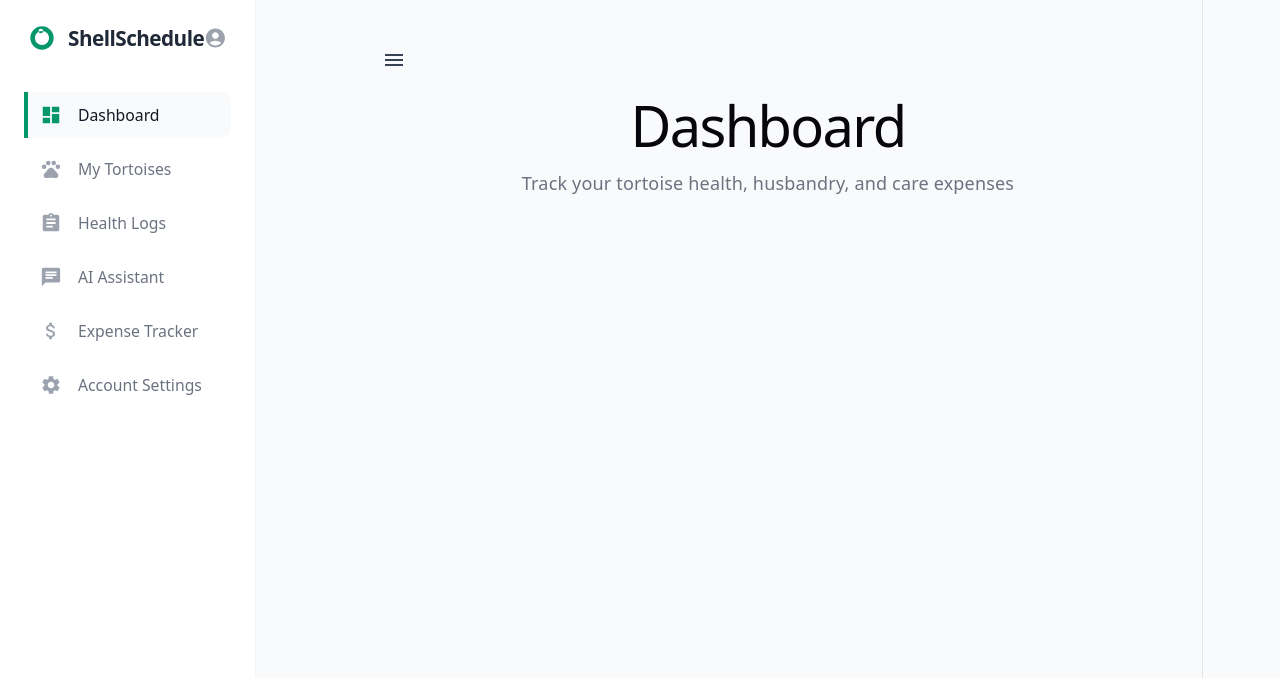
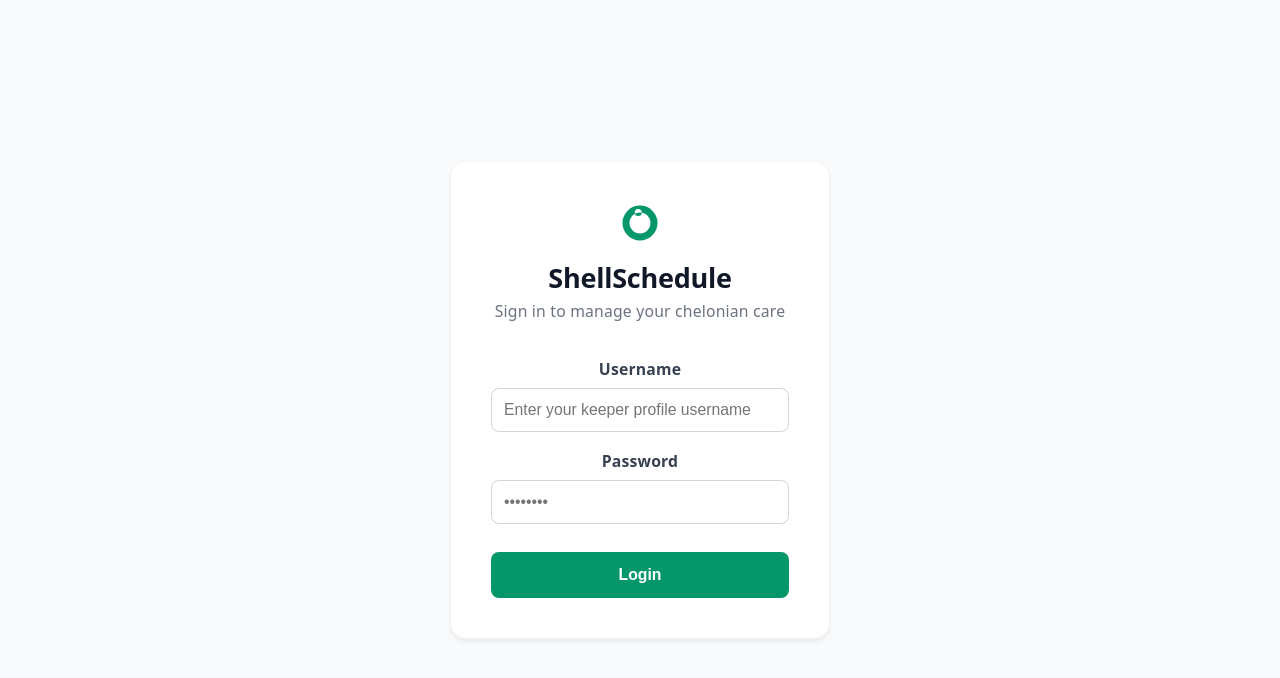
Before and after one commit to Bferg2002/PassionProject, a React app in the folder Frontend/: page / in a window 1280 px wide. Shown: the top 678 px of the page. Built offline with nearby package versions, Linux system fonts and the light colour scheme; the HTML template or start-up script is replaced by a standard one.

Commit message:
Added tortoise icon to navabar

```diff
--- a/Frontend/package.json
+++ b/Frontend/package.json
@@ -10,6 +10,8 @@
     "preview": "vite preview"
   },
   "dependencies": {
+    "@mdi/js": "^7.4.47",
+    "@mdi/react": "^1.6.1",
     "react": "^19.2.6",
     "react-dom": "^19.2.6",
     "react-icons": "^5.6.0"
--- a/Frontend/src/App.jsx
+++ b/Frontend/src/App.jsx
@@ -1,16 +1,24 @@
+// src/App.jsx
 import React, { useState } from 'react';
 import Nav from './components/Nav';
+import Login from './components/Login';
 import './App.css';
 import { MdMenu } from 'react-icons/md';
 
 function App() {
-  // 1. Manage menu open/close visibility state
+  const [isLoggedIn, setIsLoggedIn] = useState(false);
   const [isOpen, setIsOpen] = useState(true);
-
-  // 2. Manage which tab page is currently active view
   const [activeTab, setActiveTab] = useState('Dashboard');
 
-  // Toggles the sidebar view state
+  function handleLoginTrigger() {
+    setIsLoggedIn(true);
+  }
+
+  function handleLogoutTrigger() {
+    setIsLoggedIn(false);
+    setActiveTab('Dashboard'); // Clear the view focus state back to default
+  }
+
   function handleToggleMenu() {
     if (isOpen === true) {
       setIsOpen(false);
@@ -19,29 +27,35 @@ function App() {
     }
   }
 
-  // Updates the active tab screen state when clicked from the Nav list
   function handlePageSelection(pageName) {
     setActiveTab(pageName);
   }
 
-  // Handle dynamic sidebar frame tracking shifting classes
   let wrapperClassNames = "main-layout-wrapper";
   if (isOpen === true) {
     wrapperClassNames = "main-layout-wrapper shifted";
   }
 
+  if (isLoggedIn === false) {
+    return <Login onSuccessfulLogin={handleLoginTrigger} />;
+  }
+
   return (
     <div className={wrapperClassNames}>
 
-      {/* We pass state managers into our Nav layer component */}
+      {/* CRITICAL REFACTOR: We add onUserLogout property mapping here.
+        This grants Nav.jsx explicit permission to execute handleLogoutTrigger.
+      */}
       <Nav
         isMenuOpen={isOpen}
         currentPage={activeTab}
         onPageChange={handlePageSelection}
+        onUserLogout={handleLogoutTrigger}
       />
 
       <main className="content-inner-padding">
 
+        {/* Cleaned layout: The top row now only holds our hamburger control toggle */}
         <button className="menu-toggle-icon-btn" onClick={handleToggleMenu}>
           <MdMenu size={24} />
         </button>
--- /dev/null
+++ b/Frontend/src/components/Login.css
@@ -0,0 +1,91 @@
+/* src/components/Login.css */
+
+.login-screen-container {
+  width: 100vw;
+  height: 100vh;
+  background-color: #f9fafb;
+  display: flex;
+  justify-content: center;
+  align-items: center;
+  position: fixed;
+  top: 0;
+  left: 0;
+  z-index: 999; /* Forces the login panel to cover the sidebar and main views completely */
+  font-family: system-ui, -apple-system, sans-serif;
+}
+
+.login-card {
+  background-color: #ffffff;
+  padding: 40px;
+  border-radius: 16px;
+  box-shadow: 0 4px 6px -1px rgba(0, 0, 0, 0.05), 0 2px 4px -1px rgba(0, 0, 0, 0.03);
+  border: 1px solid #f3f4f6;
+  width: 100%;
+  max-width: 380px;
+  box-sizing: border-box;
+}
+
+.login-header-group {
+  text-align: center;
+  margin-bottom: 32px;
+}
+
+.login-logo-title {
+  font-size: 1.5rem;
+  font-weight: 700;
+  color: #111827;
+  margin-top: 12px;
+  margin-bottom: 4px;
+}
+
+.login-subtitle {
+  color: #6b7280;
+  font-size: 0.875rem;
+}
+
+.login-form-group {
+  display: flex;
+  flex-direction: column;
+  gap: 16px;
+}
+
+.login-input-label {
+  font-size: 0.875rem;
+  font-weight: 600;
+  color: #374151;
+  margin-bottom: 6px;
+  display: block;
+}
+
+.login-input-field {
+  width: 100%;
+  padding: 12px;
+  border: 1px solid #d1d5db;
+  border-radius: 8px;
+  font-size: 0.875rem;
+  box-sizing: border-box;
+  outline: none;
+  transition: border-color 0.2s;
+}
+
+.login-input-field:focus {
+  border-color: #059669; /* Emerald green focus ring */
+}
+
+.login-submit-btn {
+  width: 100%;
+  background-color: #059669; /* Emerald green button */
+  color: #ffffff;
+  border: none;
+  padding: 14px;
+  border-radius: 8px;
+  font-size: 0.875rem;
+  font-weight: 600;
+  cursor: pointer;
+  margin-top: 12px;
+  transition: background-color 0.2s;
+}
+
+.login-submit-btn:hover {
+  background-color: #047857;
+}
--- /dev/null
+++ b/Frontend/src/components/Login.jsx
@@ -0,0 +1,74 @@
+// src/components/Login.jsx
+import React, { useState } from 'react';
+import './Login.css';
+
+function Login({ onSuccessfulLogin }) {
+  // Explicit tracking states for our inputs
+  const [username, setUsername] = useState('');
+  const [password, setPassword] = useState('');
+
+  // This handles state management when typing inside input elements
+  function handleUsernameChange(event) {
+    setUsername(event.target.value);
+  }
+
+  function handlePasswordChange(event) {
+    setPassword(event.target.value);
+  }
+
+  // Prevents the browser from reloading the page and passes control back up to App.jsx
+  function handleSubmitForm(event) {
+    event.preventDefault();
+
+    // For V1 (frontend testing), clicking submit log in automatically
+    onSuccessfulLogin();
+  }
+
+  return (
+    <div className="login-screen-container">
+      <div className="login-card">
+
+        <div className="login-header-group">
+          <svg width="42" height="42" viewBox="0 0 24 24" fill="#059669">
+            <path d="M12 2a10 10 0 0 0-10 10c0 5.523 4.477 10 10 10s10-4.477 10-10A10 10 0 0 0 12 2zm1 4a2 2 0 1 1-4 0 2 2 0 0 1 4 0zm-1 12c-3.309 0-6-2.691-6-6s2.691-6 6-6 6 2.691 6 6-2.691 6-6 6z"/>
+          </svg>
+          <h2 className="login-logo-title">ShellSchedule</h2>
+          <p className="login-subtitle">Sign in to manage your chelonian care</p>
+        </div>
+
+        <form onSubmit={handleSubmitForm} className="login-form-group">
+          <div>
+            <label className="login-input-label">Username</label>
+            <input
+              type="text"
+              className="login-input-field"
+              placeholder="Enter your keeper profile username"
+              value={username}
+              onChange={handleUsernameChange}
+              required
+            />
+          </div>
+
+          <div>
+            <label className="login-input-label">Password</label>
+            <input
+              type="password"
+              className="login-input-field"
+              placeholder="••••••••"
+              value={password}
+              onChange={handlePasswordChange}
+              required
+            />
+          </div>
+
+          <button type="submit" className="login-submit-btn">
+            Login
+          </button>
+        </form>
+
+      </div>
+    </div>
+  );
+}
+
+export default Login;
--- a/Frontend/src/components/Nav.jsx
+++ b/Frontend/src/components/Nav.jsx
@@ -1,23 +1,36 @@
+// src/components/Nav.jsx
 import React from 'react';
 import './Nav.css';
 
+// 1. Import the specific path vector string from the mdi package
+import { mdiTortoise } from '@mdi/js';
+
+// 2. Import standard react-icons for your other menu buttons
 import {
   MdDashboard,
-  MdPets,
   MdAssignment,
   MdChat,
   MdAttachMoney,
   MdSettings,
-  MdAccountCircle
+  MdAccountCircle,
+  MdLogout
 } from 'react-icons/md';
 
-// We catch 'isMenuOpen', 'currentPage', and 'onPageChange' from App.jsx
-function Nav({ isMenuOpen, currentPage, onPageChange }) {
+function Nav({ isMenuOpen, currentPage, onPageChange, onUserLogout }) {
 
-  // We removed the 'active' property from here because App.jsx tracks it now
+  // 3. Set up the navigation items.
+  // We use a clean, native HTML <svg> box for My Tortoises and feed your
+  // mdiTortoise import variable right into a <path d={...} /> attribute.
   const navItems = [
     { name: 'Dashboard', icon: <MdDashboard size={22} /> },
-    { name: 'My Tortoises', icon: <MdPets size={22} /> },
+    {
+      name: 'My Tortoises',
+      icon: (
+        <svg width="22" height="22" viewBox="0 0 24 24" fill="currentColor">
+          <path d={mdiTortoise} />
+        </svg>
+      )
+    },
     { name: 'Health Logs', icon: <MdAssignment size={22} /> },
     { name: 'AI Assistant', icon: <MdChat size={22} /> },
     { name: 'Expense Tracker', icon: <MdAttachMoney size={22} /> },
@@ -31,6 +44,7 @@ function Nav({ isMenuOpen, currentPage, onPageChange }) {
 
   return (
     <aside className={sidebarClassNames}>
+
       <div>
         <div className="logo-section">
           <div className="logo-branding-left">
@@ -46,7 +60,6 @@ function Nav({ isMenuOpen, currentPage, onPageChange }) {
           {navItems.map(function(item, index) {
             let finalClassNames = "nav-item-btn";
 
-            // If this item's name matches the 'currentPage' state in App.jsx, highlight it!
             if (item.name === currentPage) {
               finalClassNames = "nav-item-btn active";
             }
@@ -56,7 +69,7 @@ function Nav({ isMenuOpen, currentPage, onPageChange }) {
                 key={index}
                 className={finalClassNames}
                 onClick={function() {
-                  onPageChange(item.name); // Tells App.jsx which button was clicked
+                  onPageChange(item.name);
                 }}
               >
                 <span className="nav-icon">{item.icon}</span>
@@ -66,6 +79,16 @@ function Nav({ isMenuOpen, currentPage, onPageChange }) {
           })}
         </nav>
       </div>
+
+      <div className="sidebar-footer-action">
+        <button className="nav-logout-btn" onClick={onUserLogout}>
+          <span className="logout-icon-wrapper">
+            <MdLogout size={22} />
+          </span>
+          <span className="nav-text">Sign Out</span>
+        </button>
+      </div>
+
     </aside>
   );
 }
```
Also changed, not shown: 1 other file (tests, documents, lock files or other folders).
